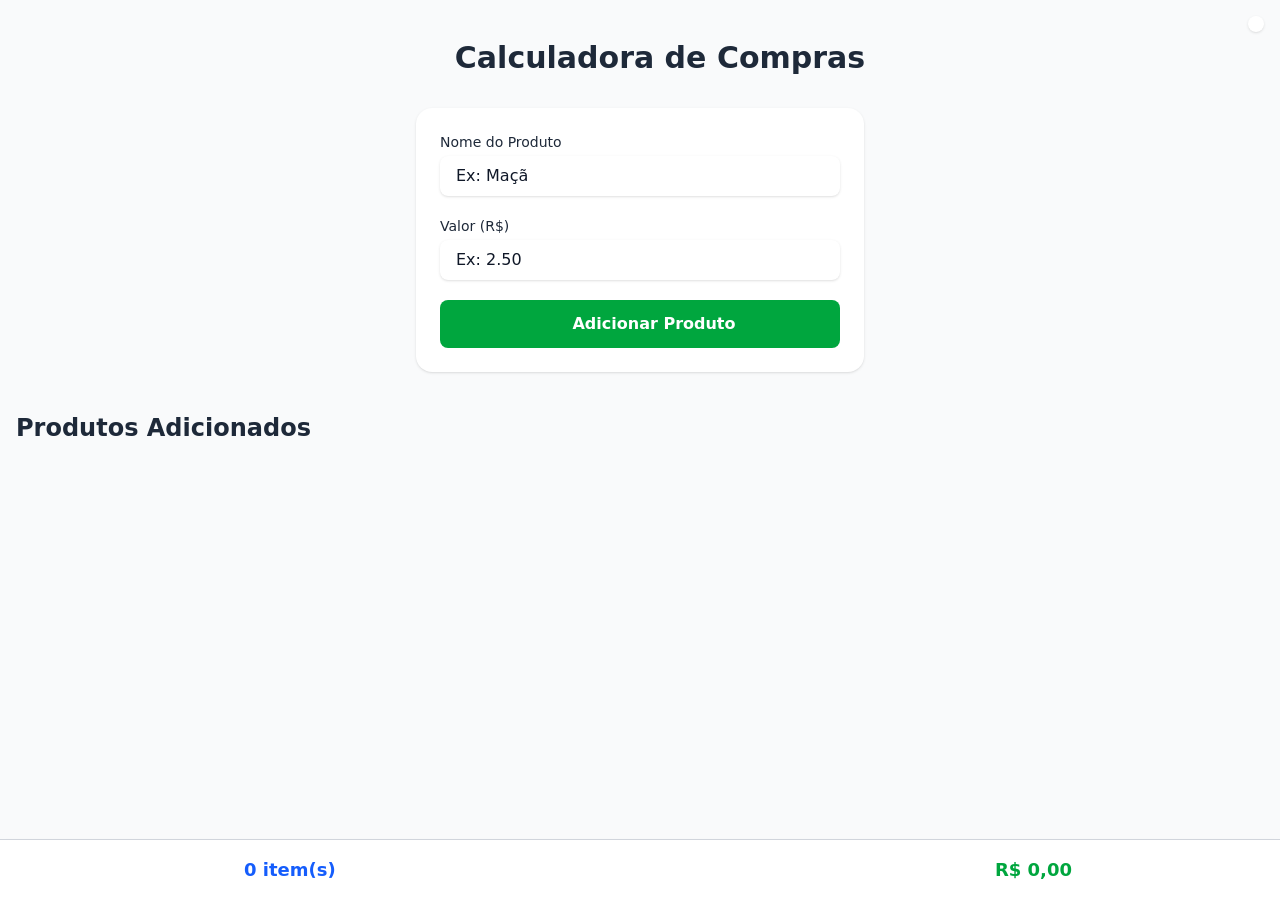
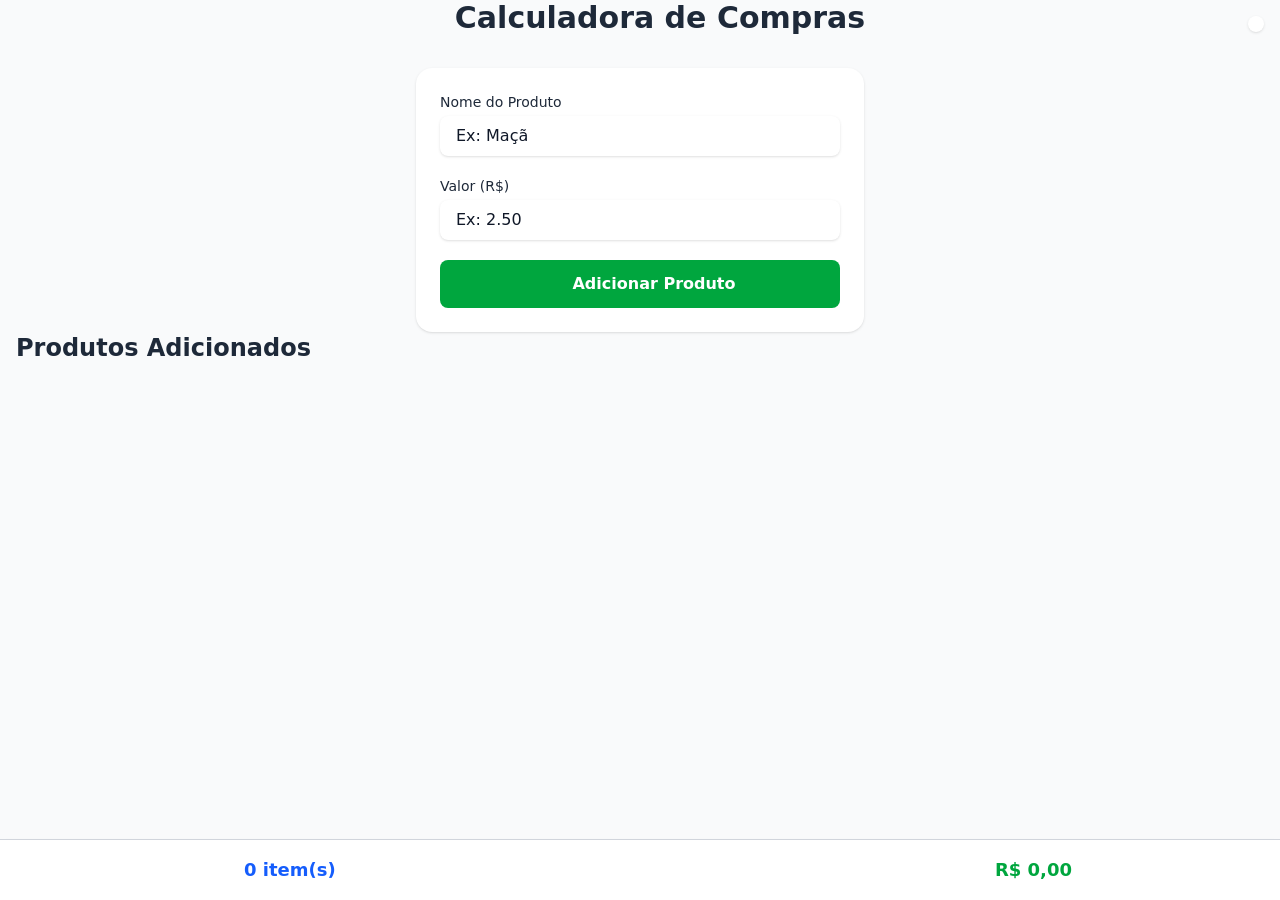

refactor: migrate frontend scripts to TypeScript

--- a/assets/css/style.css
+++ b/assets/css/style.css
@@ -20,8 +20,6 @@
     --color-green-700: oklch(52.7% 0.154 150.069);
     --color-green-900: oklch(39.3% 0.095 152.535);
     --color-blue-600: oklch(54.6% 0.245 262.881);
-    --color-blue-700: oklch(48.8% 0.243 264.376);
-    --color-blue-800: oklch(42.4% 0.199 265.638);
     --color-gray-50: oklch(98.5% 0.002 247.839);
     --color-gray-100: oklch(96.7% 0.003 264.542);
     --color-gray-200: oklch(92.8% 0.006 264.531);
@@ -232,9 +230,6 @@
   .inset-0 {
     inset: calc(var(--spacing) * 0);
   }
-  .top-1 {
-    top: calc(var(--spacing) * 1);
-  }
   .top-1\/2 {
     top: calc(1/2 * 100%);
   }
@@ -270,9 +265,6 @@
   }
   .left-0 {
     left: calc(var(--spacing) * 0);
-  }
-  .left-1 {
-    left: calc(var(--spacing) * 1);
   }
   .left-1\/2 {
     left: calc(1/2 * 100%);
@@ -316,9 +308,6 @@
   .mx-auto {
     margin-inline: auto;
   }
-  .mt-0 {
-    margin-top: calc(var(--spacing) * 0);
-  }
   .mt-0\.5 {
     margin-top: calc(var(--spacing) * 0.5);
   }
@@ -330,12 +319,6 @@
   }
   .mt-6 {
     margin-top: calc(var(--spacing) * 6);
-  }
-  .mt-10 {
-    margin-top: calc(var(--spacing) * 10);
-  }
-  .mt-15 {
-    margin-top: calc(var(--spacing) * 15);
   }
   .mt-16 {
     margin-top: calc(var(--spacing) * 16);
@@ -376,9 +359,6 @@
   .inline-flex {
     display: inline-flex;
   }
-  .table {
-    display: table;
-  }
   .h-4 {
     height: calc(var(--spacing) * 4);
   }
@@ -391,14 +371,8 @@
   .h-8 {
     height: calc(var(--spacing) * 8);
   }
-  .h-9 {
-    height: calc(var(--spacing) * 9);
-  }
   .h-10 {
     height: calc(var(--spacing) * 10);
-  }
-  .h-11 {
-    height: calc(var(--spacing) * 11);
   }
   .h-\[100dvh\] {
     height: 100dvh;
@@ -408,9 +382,6 @@
   }
   .max-h-40 {
     max-height: calc(var(--spacing) * 40);
-  }
-  .max-h-130 {
-    max-height: calc(var(--spacing) * 130);
   }
   .min-h-0 {
     min-height: calc(var(--spacing) * 0);
@@ -430,14 +401,8 @@
   .w-8 {
     width: calc(var(--spacing) * 8);
   }
-  .w-9 {
-    width: calc(var(--spacing) * 9);
-  }
   .w-10 {
     width: calc(var(--spacing) * 10);
-  }
-  .w-11 {
-    width: calc(var(--spacing) * 11);
   }
   .w-16 {
     width: calc(var(--spacing) * 16);
@@ -466,13 +431,6 @@
   .flex-1 {
     flex: 1;
   }
-  .border-collapse {
-    border-collapse: collapse;
-  }
-  .-translate-x-1 {
-    --tw-translate-x: calc(var(--spacing) * -1);
-    translate: var(--tw-translate-x) var(--tw-translate-y);
-  }
   .-translate-x-1\/2 {
     --tw-translate-x: calc(calc(1/2 * 100%) * -1);
     translate: var(--tw-translate-x) var(--tw-translate-y);
@@ -482,9 +440,6 @@
   }
   .cursor-pointer {
     cursor: pointer;
-  }
-  .resize {
-    resize: both;
   }
   .grid-cols-3 {
     grid-template-columns: repeat(3, minmax(0, 1fr));
@@ -500,9 +455,6 @@
   }
   .items-start {
     align-items: flex-start;
-  }
-  .items-stretch {
-    align-items: stretch;
   }
   .justify-between {
     justify-content: space-between;
@@ -524,9 +476,6 @@
   }
   .gap-8 {
     gap: calc(var(--spacing) * 8);
-  }
-  .gap-10 {
-    gap: calc(var(--spacing) * 10);
   }
   .space-y-3 {
     :where(& > :not(:last-child)) {
@@ -554,13 +503,6 @@
       --tw-space-y-reverse: 0;
       margin-block-start: calc(calc(var(--spacing) * 12) * var(--tw-space-y-reverse));
       margin-block-end: calc(calc(var(--spacing) * 12) * calc(1 - var(--tw-space-y-reverse)));
-    }
-  }
-  .space-y-16 {
-    :where(& > :not(:last-child)) {
-      --tw-space-y-reverse: 0;
-      margin-block-start: calc(calc(var(--spacing) * 16) * var(--tw-space-y-reverse));
-      margin-block-end: calc(calc(var(--spacing) * 16) * calc(1 - var(--tw-space-y-reverse)));
     }
   }
   .overflow-hidden {
@@ -594,10 +536,6 @@
     border-style: var(--tw-border-style);
     border-width: 1px;
   }
-  .border-2 {
-    border-style: var(--tw-border-style);
-    border-width: 2px;
-  }
   .border-t {
     border-top-style: var(--tw-border-style);
     border-top-width: 1px;
@@ -619,26 +557,14 @@
   .border-gray-400 {
     border-color: var(--color-gray-400);
   }
-  .border-gray-600 {
-    border-color: var(--color-gray-600);
-  }
-  .border-gray-700 {
-    border-color: var(--color-gray-700);
-  }
   .border-green-500 {
     border-color: var(--color-green-500);
-  }
-  .border-green-600 {
-    border-color: var(--color-green-600);
   }
   .border-red-500 {
     border-color: var(--color-red-500);
   }
   .border-yellow-500 {
     border-color: var(--color-yellow-500);
-  }
-  .bg-black {
-    background-color: var(--color-black);
   }
   .bg-black\/50 {
     background-color: color-mix(in srgb, #000 50%, transparent);
@@ -703,9 +629,6 @@
   .p-6 {
     padding: calc(var(--spacing) * 6);
   }
-  .p-8 {
-    padding: calc(var(--spacing) * 8);
-  }
   .px-2 {
     padding-inline: calc(var(--spacing) * 2);
   }
@@ -739,23 +662,11 @@
   .py-6 {
     padding-block: calc(var(--spacing) * 6);
   }
-  .py-8 {
-    padding-block: calc(var(--spacing) * 8);
-  }
-  .py-10 {
-    padding-block: calc(var(--spacing) * 10);
-  }
   .pr-2 {
     padding-right: calc(var(--spacing) * 2);
   }
   .pb-16 {
     padding-bottom: calc(var(--spacing) * 16);
-  }
-  .pb-32 {
-    padding-bottom: calc(var(--spacing) * 32);
-  }
-  .pb-50 {
-    padding-bottom: calc(var(--spacing) * 50);
   }
   .pb-\[calc\(120px\+env\(safe-area-inset-bottom\)\)\] {
     padding-bottom: calc(120px + env(safe-area-inset-bottom));
@@ -856,9 +767,6 @@
       color: color-mix(in oklab, var(--color-white) 95%, transparent);
     }
   }
-  .underline {
-    text-decoration-line: underline;
-  }
   .opacity-0 {
     opacity: 0%;
   }
@@ -885,10 +793,6 @@
   .shadow-xl {
     --tw-shadow: 0 20px 25px -5px var(--tw-shadow-color, rgb(0 0 0 / 0.1)), 0 8px 10px -6px var(--tw-shadow-color, rgb(0 0 0 / 0.1));
     box-shadow: var(--tw-inset-shadow), var(--tw-inset-ring-shadow), var(--tw-ring-offset-shadow), var(--tw-ring-shadow), var(--tw-shadow);
-  }
-  .outline {
-    outline-style: var(--tw-outline-style);
-    outline-width: 1px;
   }
   .transition {
     transition-property: color, background-color, border-color, outline-color, text-decoration-color, fill, stroke, --tw-gradient-from, --tw-gradient-via, --tw-gradient-to, opacity, box-shadow, transform, translate, scale, rotate, filter, -webkit-backdrop-filter, backdrop-filter, display, visibility, content-visibility, overlay, pointer-events;
@@ -1143,16 +1047,6 @@
       border-color: var(--color-gray-700);
     }
   }
-  .dark\:bg-blue-800 {
-    &:where(.dark, .dark *) {
-      background-color: var(--color-blue-800);
-    }
-  }
-  .dark\:bg-gray-100 {
-    &:where(.dark, .dark *) {
-      background-color: var(--color-gray-100);
-    }
-  }
   .dark\:bg-gray-700 {
     &:where(.dark, .dark *) {
       background-color: var(--color-gray-700);
@@ -1400,11 +1294,6 @@
   inherits: false;
   initial-value: 0 0 #0000;
 }
-@property --tw-outline-style {
-  syntax: "*";
-  inherits: false;
-  initial-value: solid;
-}
 @property --tw-duration {
   syntax: "*";
   inherits: false;
@@ -1451,7 +1340,6 @@
       --tw-ring-offset-width: 0px;
       --tw-ring-offset-color: #fff;
       --tw-ring-offset-shadow: 0 0 #0000;
-      --tw-outline-style: solid;
       --tw-duration: initial;
       --tw-ease: initial;
     }
